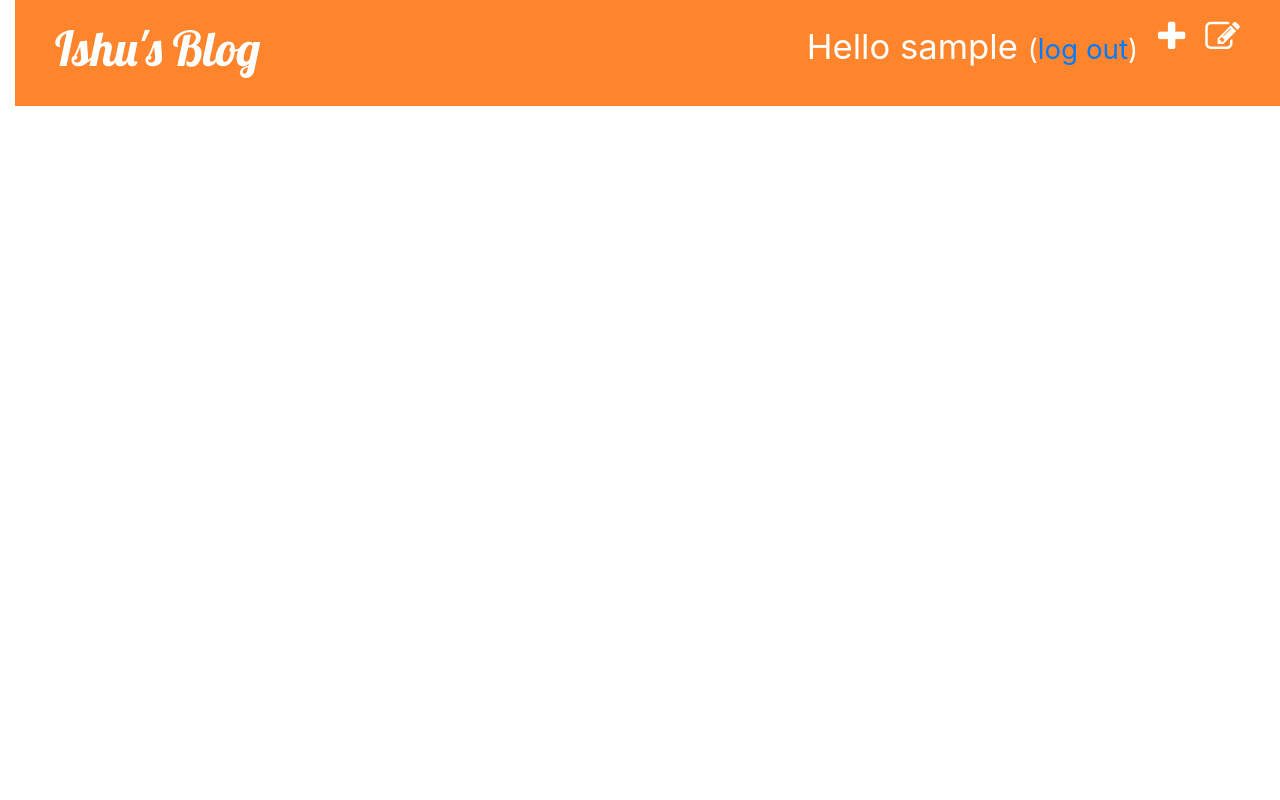
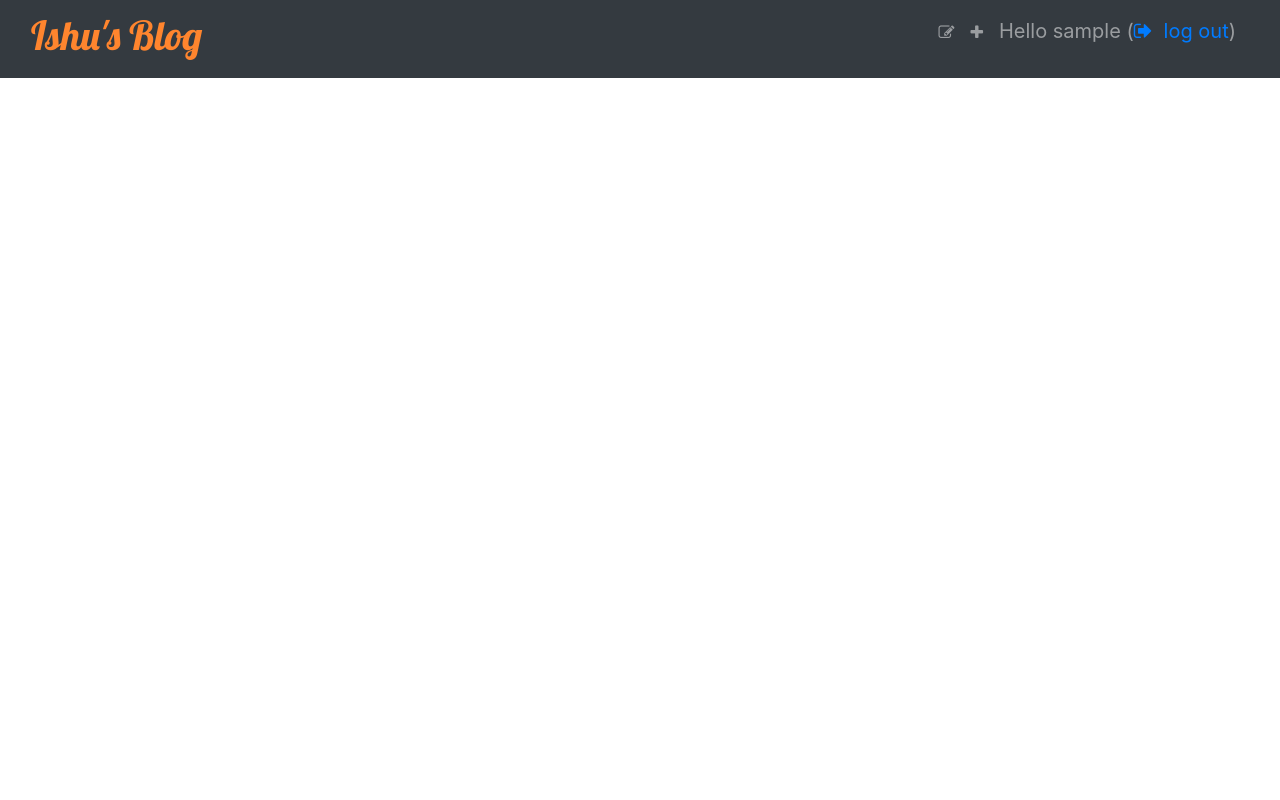
Before and after one commit to Ishuin/my-first-blog, a Django app: page / in a window 1280 px wide. Run offline with Django 3.2, Linux system fonts and the light colour scheme; the visitor is signed in with stand-in values (Sample User, id 1); data that the repository does not hold is empty; some libraries are stand-ins or nearby versions.

Commit message:
modified design of the layout and tinkered a bit to look better

```diff
--- a/blog/static/css/blog.css
+++ b/blog/static/css/blog.css
@@ -3,9 +3,9 @@ h1 a, h2 a {
     font-family: 'Lobster';
 }
 
-body {
+/* body {
     padding-left: 15px;
-}
+} */
 
 .page-header {
     background-color: rgb(255, 133, 45);
@@ -57,3 +58,7 @@ h1, h2, h3, h4 {
 .comment {
     margin: 20px 0px 20px 20px;
 }
+
+.after-navbar {
+    margin-top: 20px;
+}
--- a/blog/templates/blog/base.html
+++ b/blog/templates/blog/base.html
@@ -1,6 +1,6 @@
 {% load static %}
 
-<html>
+<html >
     <head>
         <title>Ishu's blog</title>
         <link rel="stylesheet" href="https://stackpath.bootstrapcdn.com/bootstrap/4.3.1/css/bootstrap.min.css" integrity="sha384-ggOyR0iXCbMQv3Xipma34MD+dH/1fQ784/j6cY/iJTQUOhcWr7x9JvoRxT2MZw1T" crossorigin="anonymous">
@@ -10,19 +10,35 @@
         <link href="//fonts.googleapis.com/css?family=Lobster&subset=latin,latin-ext" rel="stylesheet" type="text/css">
     </head>
     <body>
-        <div class="page-header">
-            {% if user.is_authenticated %}
-                <a href="{% url 'post_draft_list' %}" class="top-menu"><span class="fa fa-edit"></span></a>
-                <a href="{% url 'post_new' %}" class="top-menu"><span class="fa fa-plus"></span></a>
-                <p class="top-menu">Hello {{ user.username }} <small>(<a href="{% url 'logout' %}">log out</a>)</small></p>
-            {% else %}
-            <a href="{% url 'login' %}" class="top-menu"><span class="fa fa-lock"></span></a>
-            {% endif %}
+        <div class="navbar navbar-expand-sm bg-dark navbar-dark">
+            <div class="container-fluid">
                 <h1><a href="/">Ishu's Blog</a></h1>
+                <div class="navbar-right row">
+                    {% if user.is_authenticated %}
+                        <ul class="navbar-nav">
+                            <li class="nav-item">
+                                <a class="nav-link" style="margin-top: 7.5px" href="{% url 'post_draft_list' %}" class="top-menu"><span class="fa fa-edit" aria-hidden="true"></span></a>
+                            </li>
+                            <li class="nav-item">
+                                <a class="nav-link" style="margin-top: 7.5px" href="{% url 'post_new' %}" class="top-menu"><span class="fa fa-plus" aria-hidden="true"></span></a>
+                            </li>
+                            <li class="nav-item">
+                                <p style="font-size: 20px" class="top-menu nav-link">Hello {{ user.username }} (<a href="{% url 'logout' %}"><span class="fa fa-sign-out" aria-hidden="true"></span>&nbsp; log out</a>)</p>
+                            </li>
+                        </ul>
+                    {% else %}
+                        <ul class="navbar-nav">
+                            <li class="nav-item">
+                                <a class="nav-link" href="{% url 'login' %}" class="top-menu"><span class="fa fa-lock" aria-hidden="true"></span></a>
+                            </li>
+                        </ul>
+                    {% endif %}
+                </div>
+            </div>
         </div>
         <div class="content container">
-            <div class="row">
-                <div class="col-md-8">
+            <div class="row justify-content-center">
+                <div class="col-md-8 after-navbar">
                     {% block content %}
                     {% endblock %}
                 </div>
--- a/blog/templates/blog/post_list.html
+++ b/blog/templates/blog/post_list.html
@@ -3,10 +3,11 @@
 {% block content %}
     {% for post in posts %}
         <div class="post">
+
+            <h2><a href="{% url 'post_detail' pk=post.pk %}">{{ post.title }}</a></h2>
             <div class="date">
                 <p>published: {{ post.published_date }}</p>
             </div>
-            <h2><a href="{% url 'post_detail' pk=post.pk %}">{{ post.title }}</a></h2>
             <p>{{ post.text|linebreaksbr }}</p>
             <a href="{% url 'post_detail' pk=post.pk %}">Comments: {{ post.approved_comments.count }}</a>
         </div>
```
Also changed, not shown: other parts of blog/static/css/blog.css (+2 -1 lines), blog/templates/blog/post_detail.html (+21 -10 lines).
